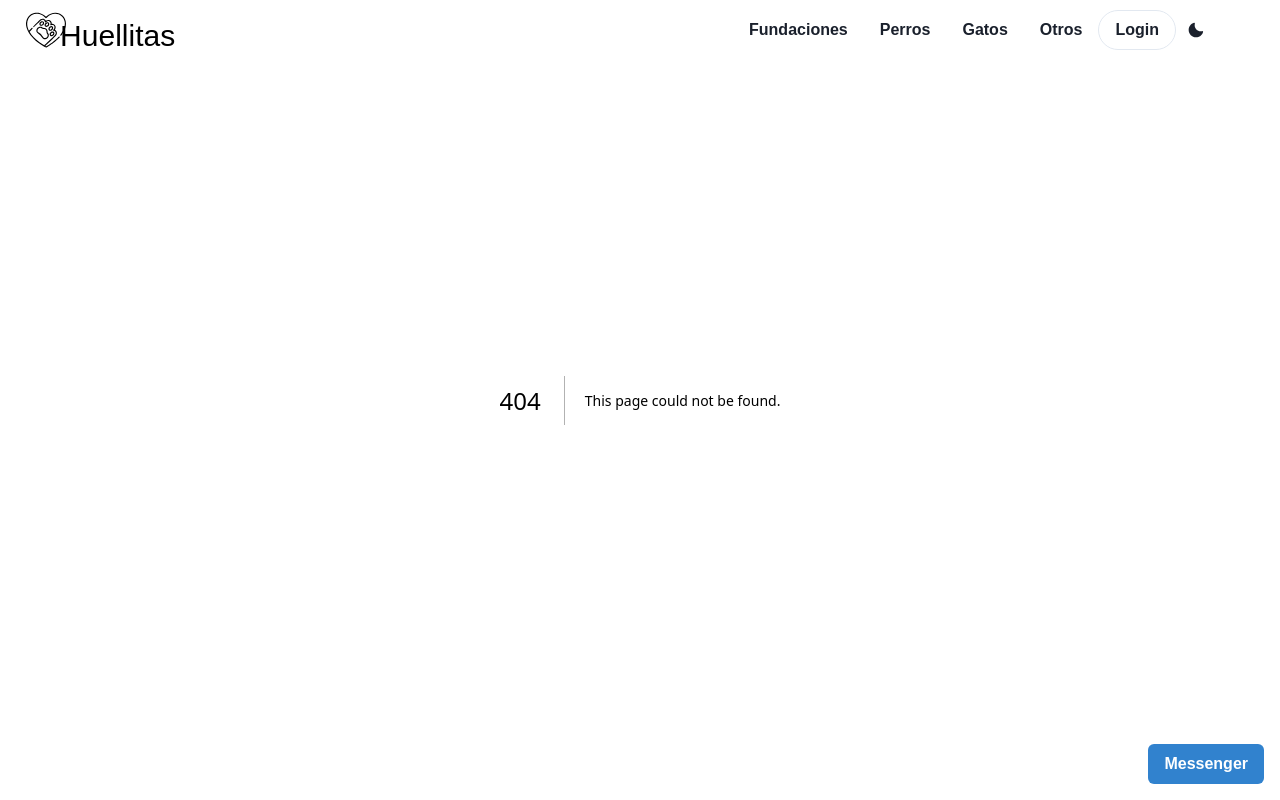
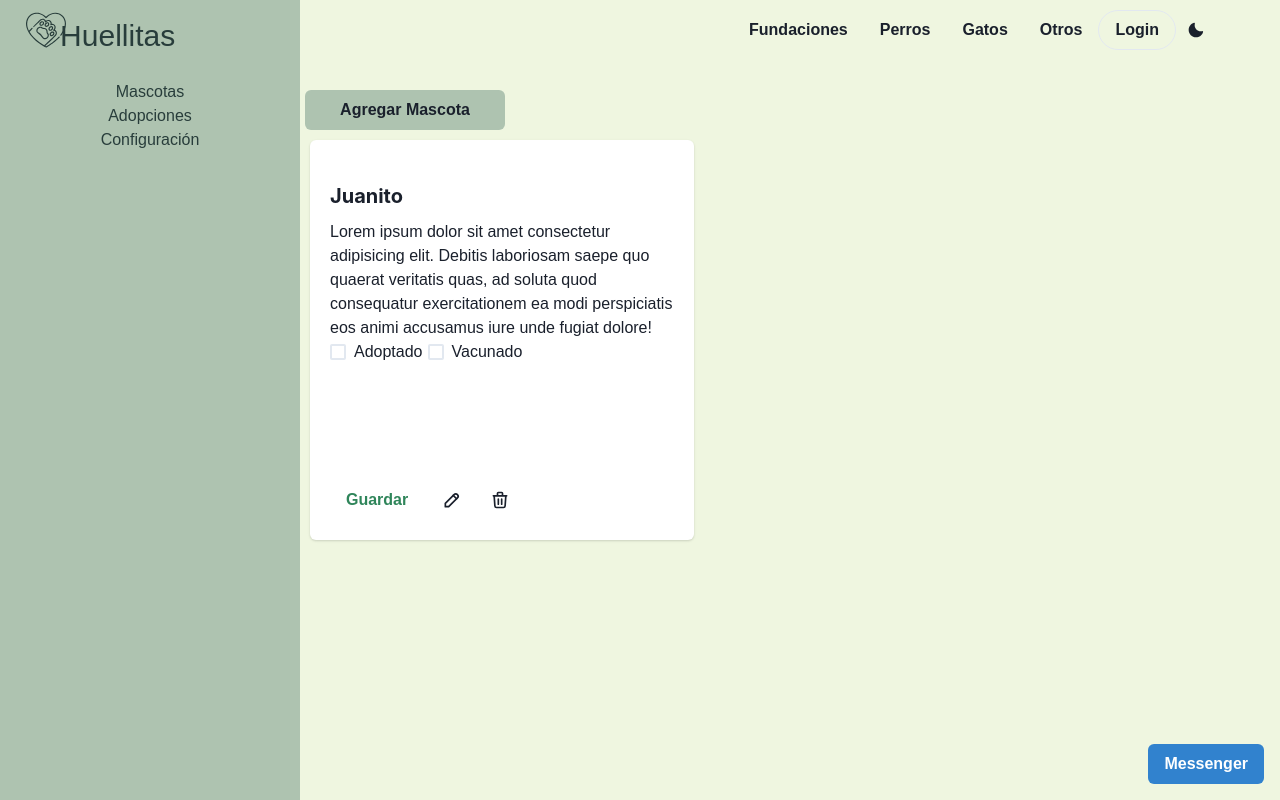
Before and after one commit to No-Country/C8-G42, a Next.js app in the folder FRONT/: page /dashboard in a window 1280 px wide. Before the commit this address had no page. Built offline with nearby package versions, Linux system fonts and the light colour scheme; a web font is replaced by a local one.

Commit message:
shelter dashboard

```diff
--- /dev/null
+++ b/FRONT/app/dashboard/page.jsx
@@ -0,0 +1,12 @@
+import React from 'react'
+import Dashboard from '../../components/Dashboard/Dashboard'
+
+const Dash = () => {
+  return (
+    <div>
+        <Dashboard/>
+    </div>
+  )
+}
+
+export default Dash
--- a/FRONT/app/head.js
+++ b/FRONT/app/head.js
@@ -3,7 +3,6 @@ export default function Head() {
     <>
       <title>Huellitas</title>
       <meta content="width=device-width, initial-scale=1" name="viewport" />
-      <link rel="icon" href="/favicon.ico" />
     </>
   )
 }
--- a/FRONT/app/theme.js
+++ b/FRONT/app/theme.js
@@ -1,23 +1,32 @@
-'use client'
+"use client";
 
-const { extendTheme } = require("@chakra-ui/react");
-import "@fontsource/italiana"
+import { extendTheme } from "@chakra-ui/react";
+import "@fontsource/italiana";
+import {mode} from '@chakra-ui/theme-tools'
 
 const theme = {
   config: {
     initialColorMode: "ligth",
     useSystemColorMode: true,
   },
+  styles:{
+    global:(props)=> ( {
+      body: {
+        bg: mode( '#EFF6E0' , '#283D3B')(props),
+        color: mode( '#283D3B' , '#fff')(props),
+      },
+    }),
+  },
   fonts: {
     body: `sans-serif, 'Italiana'`,
   },
-  breakpoints : {
-    sm: '320px',
-    md: '768px',
-    lg: '960px',
-    xl: '1200px',
-  '2xl': '1536px',
-  }
+  breakpoints: {
+    sm: "320px",
+    md: "768px",
+    lg: "960px",
+    xl: "1200px",
+    "2xl": "1536px",
+  },
 };
 
 export default extendTheme(theme);
--- /dev/null
+++ b/FRONT/components/Dashboard/CardPet.jsx
@@ -0,0 +1,55 @@
+import {
+  Button,
+  ButtonGroup,
+  Card,
+  CardBody,
+  CardFooter,
+  Checkbox,
+  Heading,
+  IconButton,
+  Stack,
+  Text,
+} from "@chakra-ui/react";
+import Image from "next/image";
+import React from "react";
+import { TbPencil } from "react-icons/tb";
+import { HiOutlineTrash } from "react-icons/hi";
+const CardPet = () => {
+  return (
+    <Card maxW="sm" h="400px" m="10px">
+      <CardBody>
+        {/*   <Image
+      src=''
+      alt='Green double couch with wooden legs'
+      borderRadius='lg'
+    /> */}
+        <Stack mt="6" spacing="3">
+          <Heading size="md">Juanito</Heading>
+          <Text>
+            Lorem ipsum dolor sit amet consectetur adipisicing elit. Debitis
+            laboriosam saepe quo quaerat veritatis quas, ad soluta quod
+            consequatur exercitationem ea modi perspiciatis eos animi accusamus
+            iure unde fugiat dolore!
+            <Checkbox size="md" colorScheme="green" mr="5px">
+              Adoptado
+            </Checkbox>
+            <Checkbox size="md" colorScheme="green">
+              Vacunado
+            </Checkbox>
+          </Text>
+        </Stack>
+      </CardBody>
+      <CardFooter>
+        <ButtonGroup spacing="2">
+          <Button variant="ghost" colorScheme="green">
+            Guardar
+          </Button>
+          <IconButton bg="inherit" icon={<TbPencil size={20} />} />
+          <IconButton bg="inherit" icon={<HiOutlineTrash size={20} />} />
+        </ButtonGroup>
+      </CardFooter>
+    </Card>
+  );
+};
+
+export default CardPet;
--- /dev/null
+++ b/FRONT/components/Dashboard/Dashboard.jsx
@@ -0,0 +1,16 @@
+'use client'
+import {Flex } from '@chakra-ui/react'
+import React from 'react'
+import PetsAdoption from './PetsAdoption'
+import SideBar from './SideBar'
+
+const Dashboard = () => {
+  return (
+    <Flex>
+        <SideBar/>
+        <PetsAdoption/>
+    </Flex>
+  )
+}
+
+export default Dashboard
--- /dev/null
+++ b/FRONT/components/Dashboard/NewPet.jsx
@@ -0,0 +1,69 @@
+import {
+  Button,
+  FormControl,
+  FormErrorMessage,
+  FormHelperText,
+  FormLabel,
+  Input,
+  Modal,
+  ModalBody,
+  ModalCloseButton,
+  ModalContent,
+  ModalFooter,
+  ModalHeader,
+  ModalOverlay,
+  Select,
+  Text,
+  Textarea,
+} from "@chakra-ui/react";
+import React, { useState } from "react";
+
+const NewPet = ({ isOpen, onClose }) => {
+  const [input, setInput] = useState("");
+  const [value, setValue] = useState("");
+
+  const handleInputChange = (e) => setInput(e.target.value);
+  const handleTextChange = (e) => setValue(e.target.value);
+  const isError = input === "";
+  return (
+    <>
+      <Modal isOpen={isOpen} onClose={onClose}>
+        <ModalOverlay />
+        <ModalContent>
+          <ModalHeader>Mascota</ModalHeader>
+          <ModalCloseButton />
+          <ModalBody>
+            <FormControl isInvalid={isError}>
+              <FormLabel>Nombre</FormLabel>
+              <Input type="name" value={input} onChange={handleInputChange} />
+              {!isError ? (
+                <FormHelperText>
+                  Ingresa el nombre
+                </FormHelperText>
+              ) : (
+                <FormErrorMessage>Ingresa el nombre de la mascota :3</FormErrorMessage>
+              )}
+            </FormControl>
+            <Select mt="5px" placeholder="Selecciona una categoría">
+              <option>Perrx</option>
+              <option>Gatx</option>
+              <option>Otrx</option>
+            </Select>
+            <Text mt="5px" mb="8px">Descripción</Text>
+            <Textarea
+              value={value}
+              onChange={handleTextChange}
+              placeholder="Describe a la mascota, esto ayudará a los adoptantes a saber cómo es"
+              size="sm"
+            />
+          </ModalBody>
+          <ModalFooter>
+            <Button variant="ghost">Add</Button>
+          </ModalFooter>
+        </ModalContent>
+      </Modal>
+    </>
+  );
+};
+
+export default NewPet;
--- /dev/null
+++ b/FRONT/components/Dashboard/PetsAdoption.jsx
@@ -0,0 +1,17 @@
+import { Flex, Button, useDisclosure, Box } from '@chakra-ui/react'
+import React from 'react'
+import CardPet from './CardPet'
+import NewPet from './NewPet'
+
+const PetsAdoption = () => {
+  const { isOpen, onOpen, onClose } = useDisclosure()
+  return (
+   <Flex mt="90px" direction="column">
+   <Button ml="5px" bg="#AEC3B0" width="200px" onClick={onOpen}>Agregar Mascota</Button>
+   <NewPet isOpen={isOpen} onClose={onClose}/>
+   <CardPet/>
+   </Flex>
+  )
+}
+
+export default PetsAdoption
--- /dev/null
+++ b/FRONT/components/Dashboard/SideBar.jsx
@@ -0,0 +1,20 @@
+import { Flex } from '@chakra-ui/react'
+import React from 'react'
+
+const SideBar = () => {
+  return (
+    <Flex w="300px" h="100vh" bg="#AEC3B0" direction="column" alignItems="center">
+        <Flex textAlign='center' mt="80px" cursor="pointer">
+         Mascotas
+        </Flex>
+        <Flex  textAlign='center'cursor="pointer">
+         Adopciones
+        </Flex>
+         <Flex  textAlign='center' cursor="pointer">
+         Configuración
+        </Flex>
+        </Flex>
+  )
+}
+
+export default SideBar
```
Also changed, not shown: FRONT/app/logo.svg (added).
